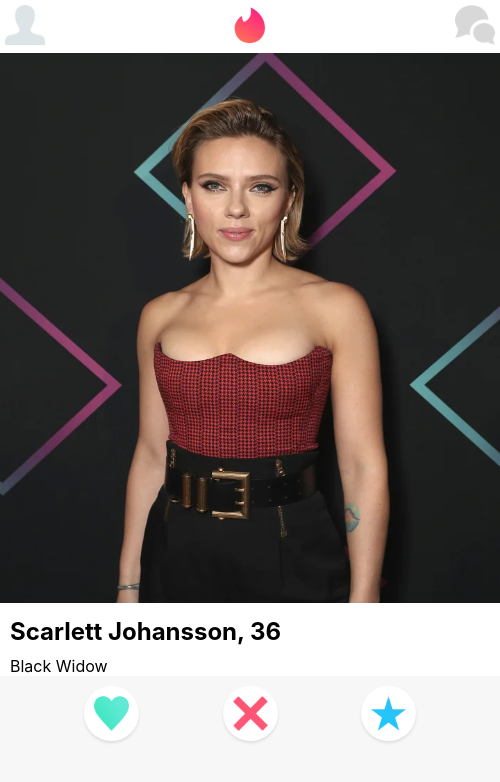
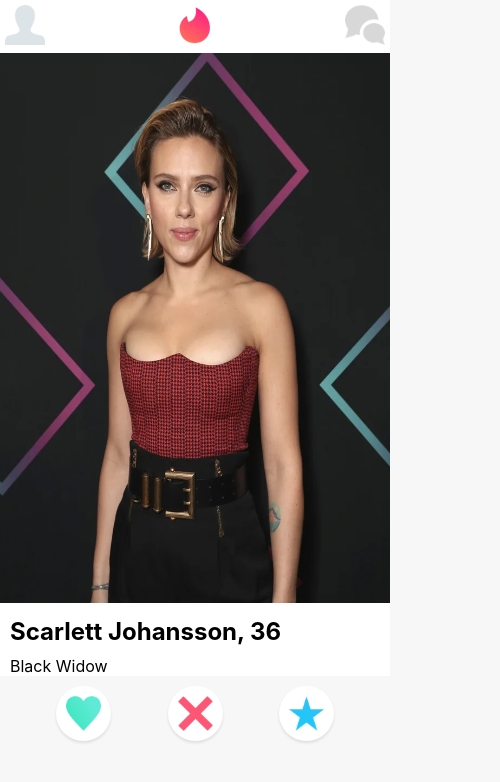
Before and after one commit to alex-dunarentu/tinder-clone, a React (Create React App) app: page / in a window 390 px wide. Shown: the top 782 px of the page, 500 px wide, since content can reach past the window. Built offline with nearby package versions, Linux system fonts and the light colour scheme.

Commit message:
modified title and favicon, repaired images not showing in lonely component, little css changes for mobile

```diff
--- a/public/index.html
+++ b/public/index.html
@@ -24,7 +24,7 @@
       work correctly both with client-side routing and a non-root public URL.
       Learn how to configure a non-root public URL by running `npm run build`.
     -->
-    <title>React App</title>
+    <title>Tinder</title>
   </head>
   <body>
     <noscript>You need to enable JavaScript to run this app.</noscript>
--- a/src/App.css
+++ b/src/App.css
@@ -18,3 +18,9 @@
   right: 33.5%;
   background-color: white;
 }
+@media (max-width: 40rem) {
+  .App {
+    width: 100%;
+    min-height: 100vh;
+  }
+}
--- a/src/components/liked-person/liked-person.component.jsx
+++ b/src/components/liked-person/liked-person.component.jsx
@@ -3,7 +3,7 @@ import React from "react";
 const LikedPerson = ({ person }) => (
   <div className="LikedPerson">
     <img
-      src={`tinder-clone/images/users/${person.image}`}
+      src={`/tinder-clone/images/users/${person.image}`}
       alt="person you liked"
       className="LikedPersonImage"
     />
--- a/src/components/lonely/lonely.component.jsx
+++ b/src/components/lonely/lonely.component.jsx
@@ -7,7 +7,7 @@ const Lonely = ({ activeUserImage, likedUsers, superLikedUsers }) => (
   <div className="Lonely">
     <p>There's no one new around you.</p>
     <span className="pulse">
-      <img src={`tinder-clone/images/users/${activeUserImage}`} alt="You..." />
+      <img src={`/tinder-clone/images/users/${activeUserImage}`} alt="You..." />
     </span>
     <p>
       {likedUsers.length > 0
--- a/src/components/lonely/lonely.styles.scss
+++ b/src/components/lonely/lonely.styles.scss
@@ -54,7 +54,7 @@
     justify-content: center;
     align-items: center;
     border-bottom: 10px solid white;
-    margin-bottom: 15px;
+
 
     .LikedPersonImage {
       width: 100px;
```
Also changed, not shown: 1 other file (tests, documents, lock files or other folders).
